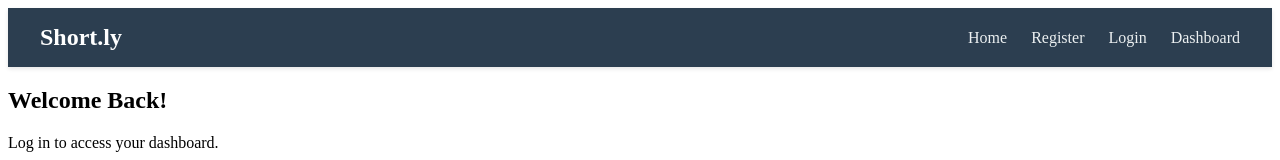
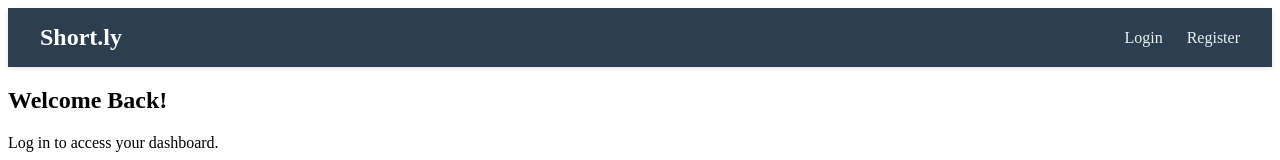
Before and after one commit to rishabhsharmaa/URL-Shortener, a React (Vite) app in the folder client/: page /login in a window 1280 px wide. Shown: the top 160 px of the page. Built offline with nearby package versions, Linux system fonts and the light colour scheme.

Commit message:
created dynamic authentication aware navbar so that navbar is different for logged in and logged out user

```diff
--- a/client/src/components/Navbar.css
+++ b/client/src/components/Navbar.css
@@ -34,3 +34,18 @@
 .navbar-links a:hover{
     color:#3498db;
 }
+
+.btn-logout-nav {
+  background: none;
+  border: none;
+  color: #ecf0f1;
+  font-family: inherit;
+  font-size: 1rem;
+  cursor: pointer;
+  padding: 0;
+  transition: color 0.2s ease-in-out;
+}
+
+.btn-logout-nav:hover {
+  color: #3498db;
+}
--- a/client/src/components/Navbar.jsx
+++ b/client/src/components/Navbar.jsx
@@ -1,18 +1,36 @@
 import React from 'react';
-import {Link}  from 'react-router-dom';
+import {Link,useNavigate}  from 'react-router-dom';
 import './Navbar.css';
+import { useAuth } from '../context/AuthContext';
+
 
 const Navbar = ()=>{
-    return(
+        const {isAuthenticated,logout}=useAuth();
+        const navigate = useNavigate();
+
+        const handleLogout =()=>{
+            logout();
+            navigate('/login');
+        }
+        return(
         <nav className='navbar'>
             <div className='navbar-brand'>
                 <Link to='/' >Short.ly</Link>
             </div>
             <ul className='navbar-links'>
-                <li><Link to ='/'>Home</Link></li>
-                <li><Link to ='/register'>Register</Link></li>
-                <li><Link to ='/login'>Login</Link></li>
-                <li><Link to ='/dashboard'>Dashboard</Link></li>
+                {isAuthenticated ? (
+                    <>
+                    <li><Link to ='/dashboard'>Dashboard</Link></li>
+                    <li><button onClick={handleLogout} className='btn-logout-nav'></button></li>
+                    </>
+                )
+                :(
+                    <>
+                    <li><Link to ='/login'>Login</Link></li>
+                    <li><Link to ='/register'>Register</Link></li>
+                    </>
+                )
+                }
             </ul>
         </nav>
     )
```
